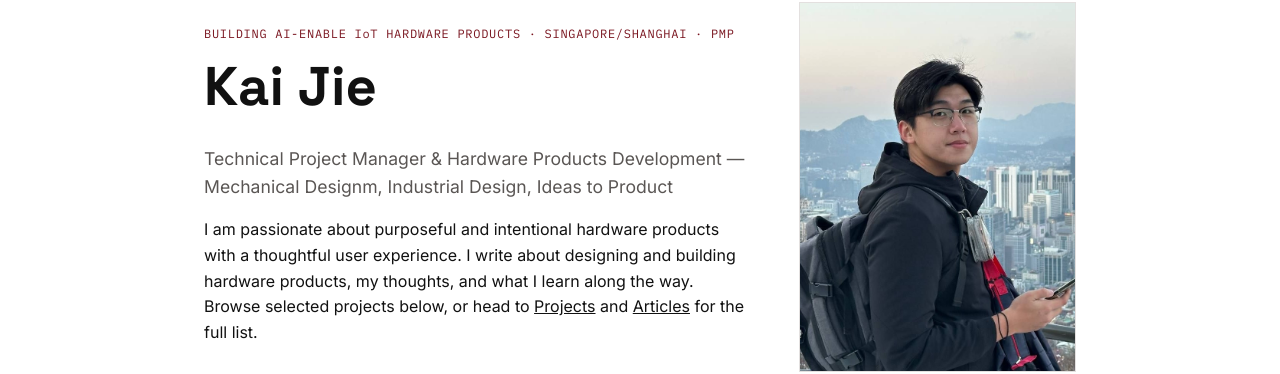
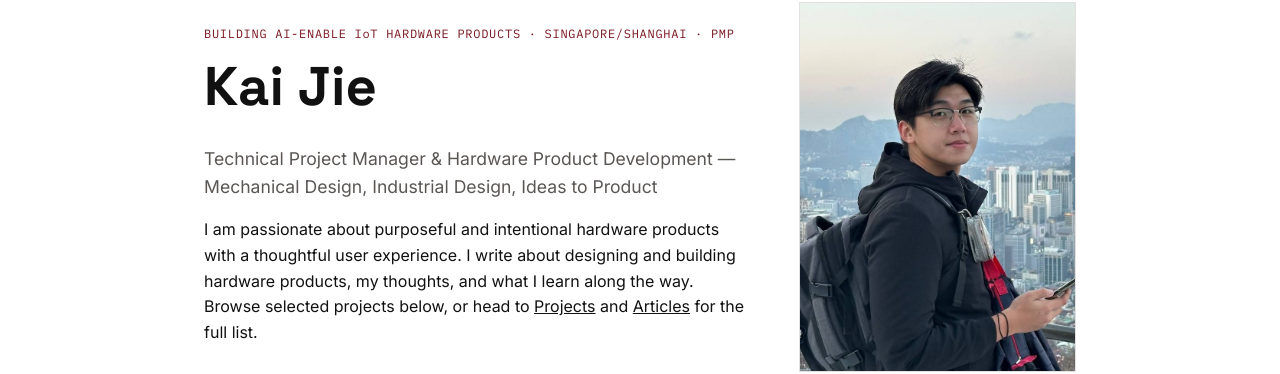
Before and after one commit to kaitkj/kaitkj.github.io, a Jekyll site: the page built from index.html, in a window 1280 px wide and 900 px high. Shown: the part 148-522 px from the top of the window. Built offline with Jekyll 4.4.1, drawn with Linux system fonts in a browser that asks for light colours.

Commit message:
Update index.html

```diff
--- a/index.html
+++ b/index.html
@@ -8,7 +9,7 @@
   <div class="hero__text">
     <p class="hero__status">BUILDING AI-ENABLE IoT HARDWARE PRODUCTS · SINGAPORE/SHANGHAI · PMP</p>
     <h1>Kai Jie</h1>
-    <p class="hero__role">Technical Project Manager &amp; Hardware Products Development — Mechanical Designm, Industrial Design, Ideas to Product</p>
+    <p class="hero__role">Technical Project Manager &amp; Hardware Product Development — Mechanical Design, Industrial Design, Ideas to Product</p>
     <p>I am passionate about purposeful and intentional hardware products with a thoughtful user experience. I write about designing and building hardware products, my thoughts, and what I learn along the way. Browse selected projects below, or head to <a href="{{ '/projects/' | relative_url }}">Projects</a> and <a href="{{ '/articles/' | relative_url }}">Articles</a> for the full list.</p>
   </div>
   <div class="hero__photo">
```
Also changed, not shown: other parts of index.html (+2 -1 lines).
